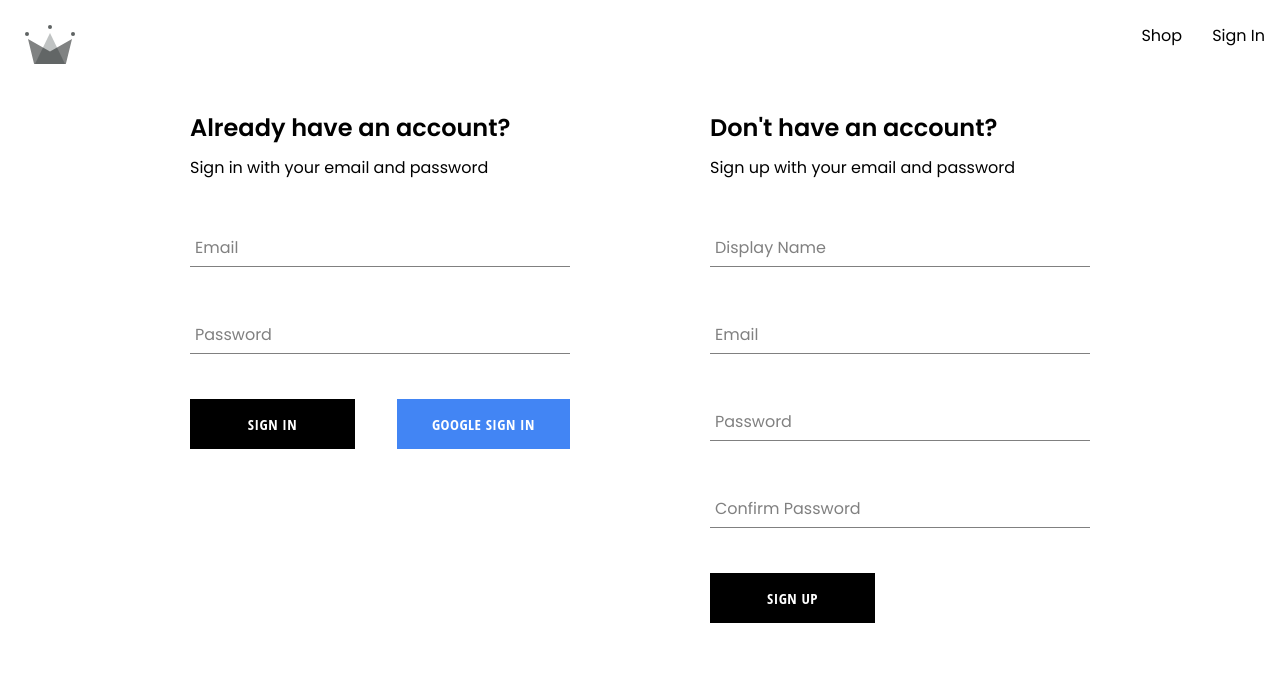
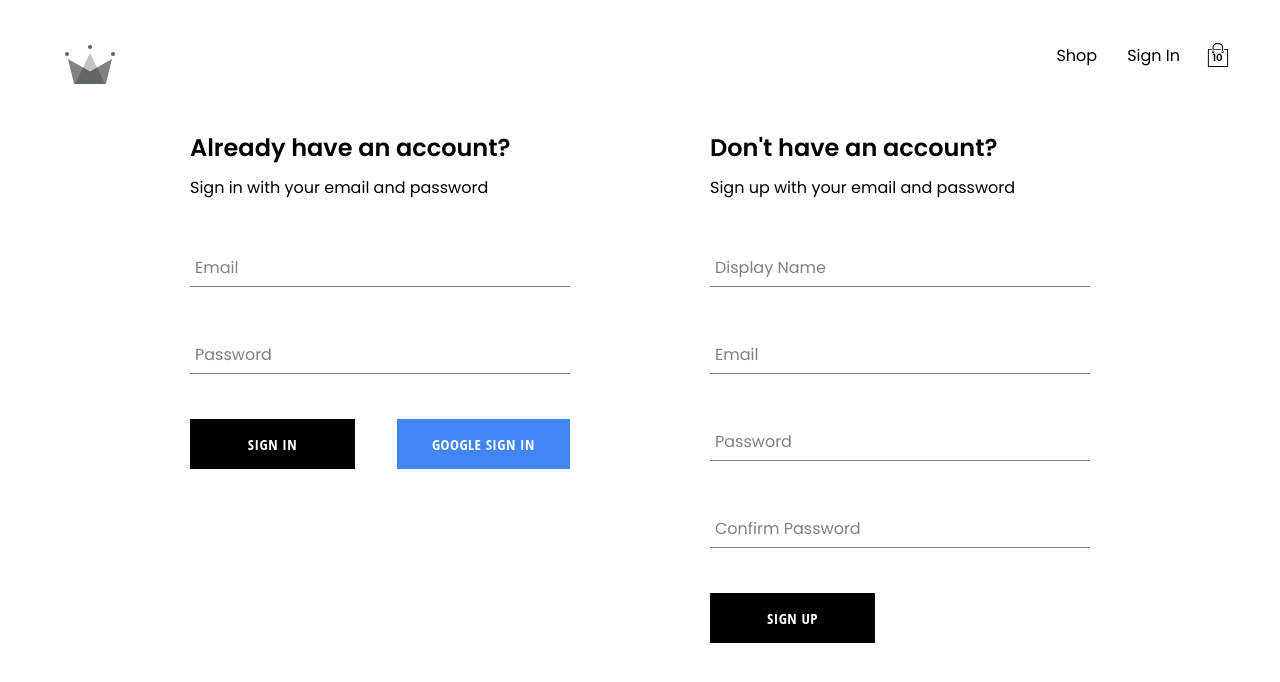
Before and after one commit to jones9411/crown-clothes-v2, a React (Create React App) app: page /auth in a window 1280 px wide. Shown: the top 682 px of the page. Built offline with nearby package versions, Linux system fonts and the light colour scheme; no server answers.

Commit message:
created cart dropdown and added functionality and context to the dropdown component

```diff
--- /dev/null
+++ b/src/components/cart-dropdown/cart-dropdown.component.jsx
@@ -0,0 +1,13 @@
+import "./cart-dropdown.styles.scss";
+import Button from "../button/button.component";
+
+const CartDropdown = () => {
+  return (
+    <div className="cart-dropdown-container">
+      <div className="cart-items" />
+      <Button>Go To Checkout</Button>
+    </div>
+  );
+};
+
+export default CartDropdown;
--- /dev/null
+++ b/src/components/cart-dropdown/cart-dropdown.styles.scss
@@ -0,0 +1,27 @@
+.cart-dropdown-container {
+  position: absolute;
+  overflow: hidden;
+  width: 340px;
+  height: 440px;
+  display: flex;
+  flex-direction: column;
+  padding: 20px;
+  border: 1px solid black;
+  background-color: white;
+  top: 90px;
+  right: 40px;
+  z-index: 5;
+  .empty-message {
+    font-size: 18px;
+    margin: 50px auto;
+  }
+  // .cart-items {
+  //   height: 240px;
+  //   display: flex;
+  //   flex-direction: column;
+  //   overflow: scroll;
+  // }
+  button {
+    margin-top: auto;
+  }
+}
--- /dev/null
+++ b/src/components/cart-icon/cart-icon.component.jsx
@@ -0,0 +1,21 @@
+import { useContext } from "react";
+
+import { ReactComponent as ShoppingIcon } from "../../assets/shopping-bag.svg";
+
+import { CartContext } from "../../contexts/cart.context";
+
+import "./cart-icon.styles.scss";
+
+const CartIcon = () => {
+  const { isCartOpen, setIsCartOpen } = useContext(CartContext);
+  const toggleIsCartOpen = () => setIsCartOpen(!isCartOpen);
+
+  return (
+    <div className="cart-icon-container" onClick={toggleIsCartOpen}>
+      <ShoppingIcon className="shopping-icon" />
+      <span className="item-count">10</span>
+    </div>
+  );
+};
+
+export default CartIcon;
--- /dev/null
+++ b/src/components/cart-icon/cart-icon.styles.scss
@@ -0,0 +1,19 @@
+.cart-icon-container {
+  width: 45px;
+  height: 45px;
+  position: relative;
+  display: flex;
+  align-items: center;
+  justify-content: center;
+  cursor: pointer;
+  .shopping-icon {
+    width: 24px;
+    height: 24px;
+  }
+  .item-count {
+    position: absolute;
+    font-size: 10px;
+    font-weight: bold;
+    bottom: 12px;
+  }
+}
--- /dev/null
+++ b/src/contexts/cart.context.jsx
@@ -0,0 +1,13 @@
+import { createContext, useState } from "react";
+
+export const CartContext = createContext({
+  isCartOpen: false,
+  setIsCartOpen: () => {}
+});
+
+export const CartProvider = ({ children }) => {
+  const [isCartOpen, setIsCartOpen] = useState(false);
+  const value = { isCartOpen, setIsCartOpen };
+
+  return <CartContext.Provider value={value}>{children}</CartContext.Provider>;
+};
--- a/src/index.js
+++ b/src/index.js
@@ -5,6 +5,7 @@
 import App from "./App";
 import { UserProvider } from "./contexts/user.contexts";
 import { ProductsProvider } from "./contexts/products.context";
+import { CartProvider } from "./contexts/cart.context";
 
 import "./index.scss";
 import reportWebVitals from "./reportWebVitals";
@@ -14,7 +15,9 @@
     <BrowserRouter>
       <UserProvider>
         <ProductsProvider>
-          <App />
+          <CartProvider>
+            <App />
+          </CartProvider>
         </ProductsProvider>
       </UserProvider>
     </BrowserRouter>
--- a/src/index.scss
+++ b/src/index.scss
@@ -4,6 +4,7 @@
 
 body {
   margin: 0;
+  padding: 20px 40px;
   font-family: "Poppins", "Segoe UI", "Roboto", "Oxygen", "Ubuntu", "Cantarell",
     "Fira Sans", "Droid Sans", "Helvetica Neue", sans-serif;
   -webkit-font-smoothing: antialiased;
--- a/src/routes/navigation/navigation.component.jsx
+++ b/src/routes/navigation/navigation.component.jsx
@@ -1,20 +1,20 @@
 import { Fragment, useContext } from "react";
 import { Outlet, Link } from "react-router-dom";
 
+import { UserContext } from "../../contexts/user.contexts";
+import { CartContext } from "../../contexts/cart.context";
+
+import CartIcon from "../../components/cart-icon/cart-icon.component";
+import CartDropdown from "../../components/cart-dropdown/cart-dropdown.component";
+
 import { ReactComponent as CrwnLogo } from "../../assets/crown.svg";
-import { UserContext } from "../../contexts/user.contexts";
-
 import { signOutUser } from "../../utilities/firebase/firebase.utilities";
 
 import "./navigation.styles.scss";
 
 const Navigation = () => {
   const { currentUser } = useContext(UserContext);
-
-  // const signOutHandler = async () => {
-  //   const res = await signOutUser();
-  //   setCurrentUser(null);
-  // };
+  const { isCartOpen } = useContext(CartContext);
 
   return (
     <Fragment>
@@ -38,10 +38,9 @@
             </Link>
           )}
 
-          {/* <Link className="nav-link" to="/auth">
-            Sign In
-          </Link> */}
+          <CartIcon />
         </div>
+        {isCartOpen && <CartDropdown />}
       </div>
       <Outlet />
     </Fragment>
```
Also changed, not shown: src/assets/shopping-bag.svg (added).
